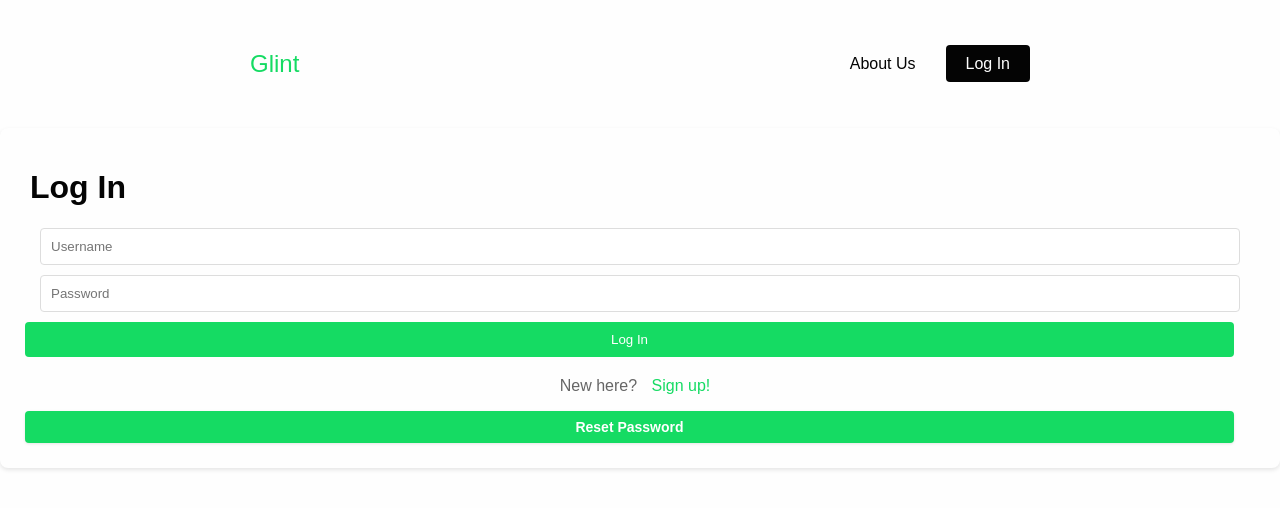
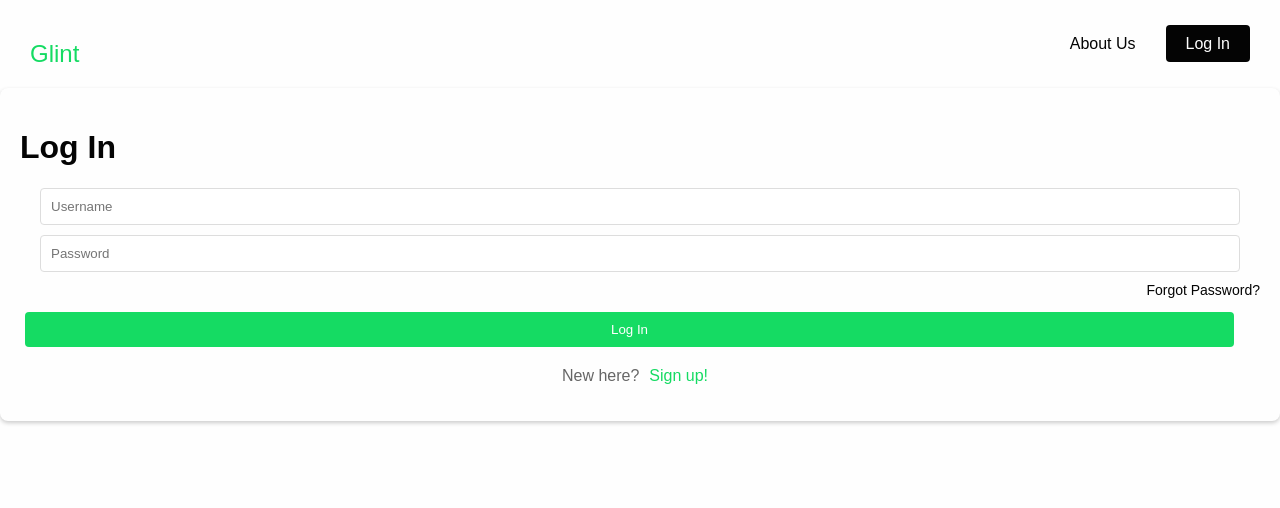
Before and after one commit to vectorsquad/glint-web, a React (Vite) app: page /login in a window 1280 px wide. Shown: the top 508 px of the page. Built offline with nearby package versions, Linux system fonts and the light colour scheme.

Commit message:
Added some styling to homepage and have header go across to the corners as well as include a forgot password link

```diff
--- a/src/pages/HomePage.tsx
+++ b/src/pages/HomePage.tsx
@@ -1,4 +1,3 @@
-// src/pages/HomePage.tsx
 import React from 'react';
 import { Link } from 'react-router-dom';
 import '../styles/App.css';
@@ -8,18 +7,15 @@ const HomePage: React.FC = () => {
   return (
     <div className="home">
       <Header />
-      <h1>Glint</h1>
-      <h4 style={{ color: '#828282' }}>A tool kit for all students to enhance their learning.</h4>
-      <img src="/logo.jpg" alt="Glint Logo" className="logo" style={{ maxWidth: '100%', height: 'auto' }} />
-      <br></br>
-      <br></br>
-      <br></br>
-      <div className="link">
-        <Link to="/signup">Sign Up</Link>
+      <div className="content">
+        <img src="/logo.jpg" alt="Glint Logo" className="main-logo" />
+        <h3 className="subtitle">A tool kit for all students to enhance their learning</h3>
+        <div className="link">
+          <Link to="/signup">Sign Up</Link>
+        </div>
       </div>
     </div>
   );
 };
 
-
 export default HomePage;
--- a/src/pages/LoginPage.tsx
+++ b/src/pages/LoginPage.tsx
@@ -48,20 +48,6 @@ const LoginPage: React.FC = () => {
     navigate('/sendPassword');
   };
 
-  const resetPasswordButtonStyle = {
-    marginTop: '10px',
-    padding: '8px 12px',
-    backgroundColor: '#15db63',
-    color: '#fff',
-    border: 'none',
-    borderRadius: '4px',
-    cursor: 'pointer',
-    transition: 'background-color 0.3s, box-shadow 0.3s',
-    fontSize: '14px',
-    fontWeight: 'bold',
-    boxShadow: '0 1px 3px rgba(0, 0, 0, 0.1)',
-  };
-
   return (
     <div>
       <Header />
@@ -83,15 +69,12 @@ const LoginPage: React.FC = () => {
             onChange={(e) => setPassword(e.target.value)}
             required
           />
+          <p className="forgot-password" onClick={handleResetPassword}>
+          Forgot Password?
+          </p>
           <button type="submit">Log In</button>
         </form>
-        <p className="link">New here? <Link to="/signup">Sign up!</Link></p>
-        <button
-          onClick={handleResetPassword}
-          style={resetPasswordButtonStyle}
-        >
-          Reset Password
-        </button>
+        <p className="link">New here?<Link to="/signup">Sign up!</Link></p>
       </div>
     </div>
   );
--- a/src/pages/SignupPage.tsx
+++ b/src/pages/SignupPage.tsx
@@ -181,7 +181,7 @@ const SignupPage: React.FC = () => {
           {errorMessage.password && <p className="validation-message">{errorMessage.password}</p>}
           <button type="submit">Sign Up</button>
         </form>
-        <p className="link">Already have an account? <Link to="/login">Log in!</Link></p>
+        <p className="link">Already have an account?<Link to="/login">Log in!</Link></p>
       </div>
     </div>
   );
--- a/src/styles/App.css
+++ b/src/styles/App.css
@@ -1,5 +1,3 @@
-/* src/styles/App.css */
-
 body {
   font-family: 'Arial', sans-serif;
   margin: 0;
@@ -9,7 +7,6 @@ body {
 }
 
 h1 {
-  margin-left: 10px;
   color: #040404; /* Dark text color */
 }
 
@@ -20,7 +17,6 @@ a {
 }
 
 .container {
-  max-width: 800px;
   margin: 0 auto;
   padding: 20px;
 }
@@ -28,7 +24,7 @@ a {
 .form-container {
   background-color: #FEFEFE; /* Light background color */
   padding: 20px;
-  box-shadow: 0 2px 4px rgba(0, 0, 0, 0.1);
+  box-shadow: 0 2px 4px rgba(0, 0, 0, 0.2);
   border-radius: 8px;
 }
 
@@ -73,6 +69,16 @@ p {
   color: #040404; /* Dark text color */
 }
 
+.content {
+  display: flex;
+  flex-direction: column;
+  align-items: center;
+}
+
+.subtitle {
+  color: #828282;
+}
+
 .home h1 {
   color: #040404; /* Dark text color */
 }
@@ -90,8 +96,8 @@ p {
   background-color: #333333; /* Slightly lighter black */
 }
 
-.logo {
-  max-width: 500px;
+.main-logo {
+  width: 80vw;
   height: auto;
   margin-bottom: 20px; /* Add margin below the logo */
 }
@@ -111,3 +117,14 @@ p {
   color: red;
   margin-left: 10px;
 }
+
+.forgot-password {
+  color: #040404; /* Black text color */
+  text-align: right;
+  cursor: pointer;
+  margin-top: 5px;
+  font-size: 14px;
+  display: block; /* Ensure it takes up the full width */
+  width: 50%; /* Match the input width */
+  margin-left: auto; /* Align to the right */
+}
--- a/src/styles/Header.css
+++ b/src/styles/Header.css
@@ -1,6 +1,5 @@
 .header {
     color: #040404; /* Dark text color */
-    padding: 10px 0;
   }
 
   .header .container {
@@ -15,15 +14,6 @@
     text-decoration: none;
     margin-top: 20px;
   }
-
-  .header .search-bar{
-    width: 300px;
-    padding: 10px 20px;
-    font-size: 14px;
-    border: 1px solid #040404;
-    border-radius: 4px;
-  }
-
 
   .header nav a {
     color: #040404; /* Dark text color */
```
